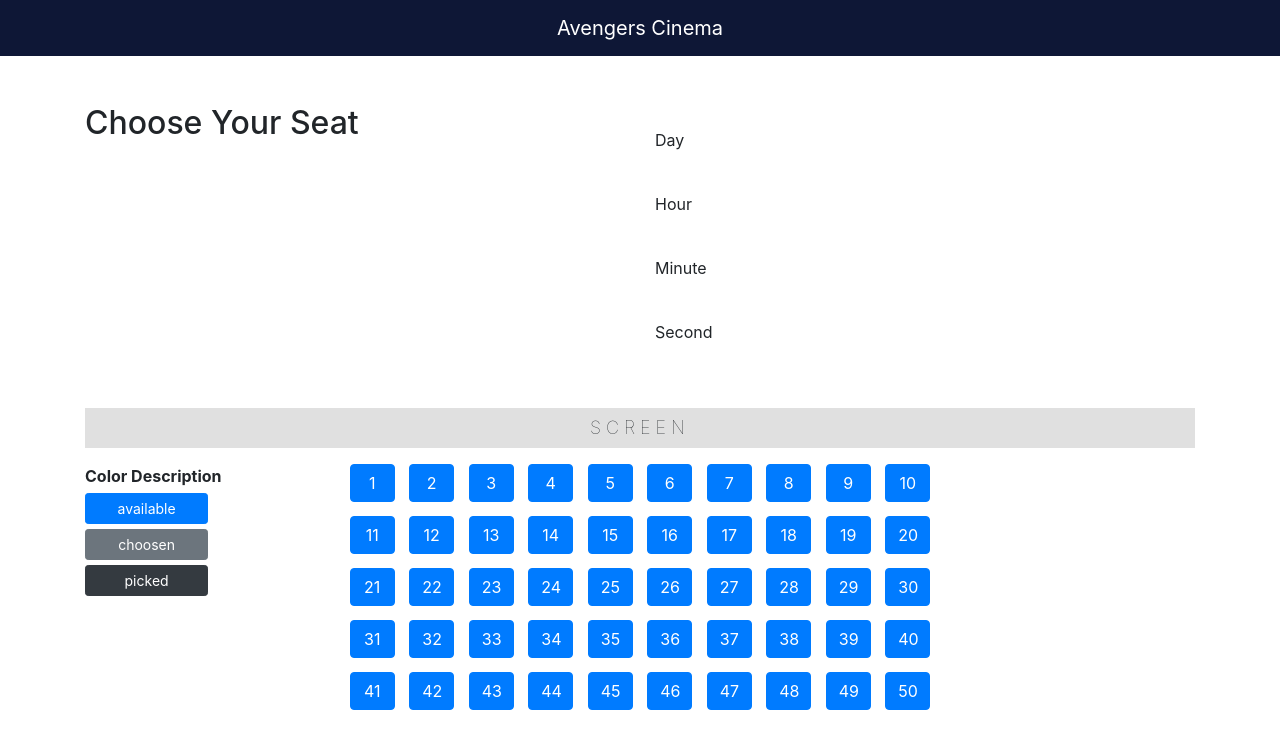
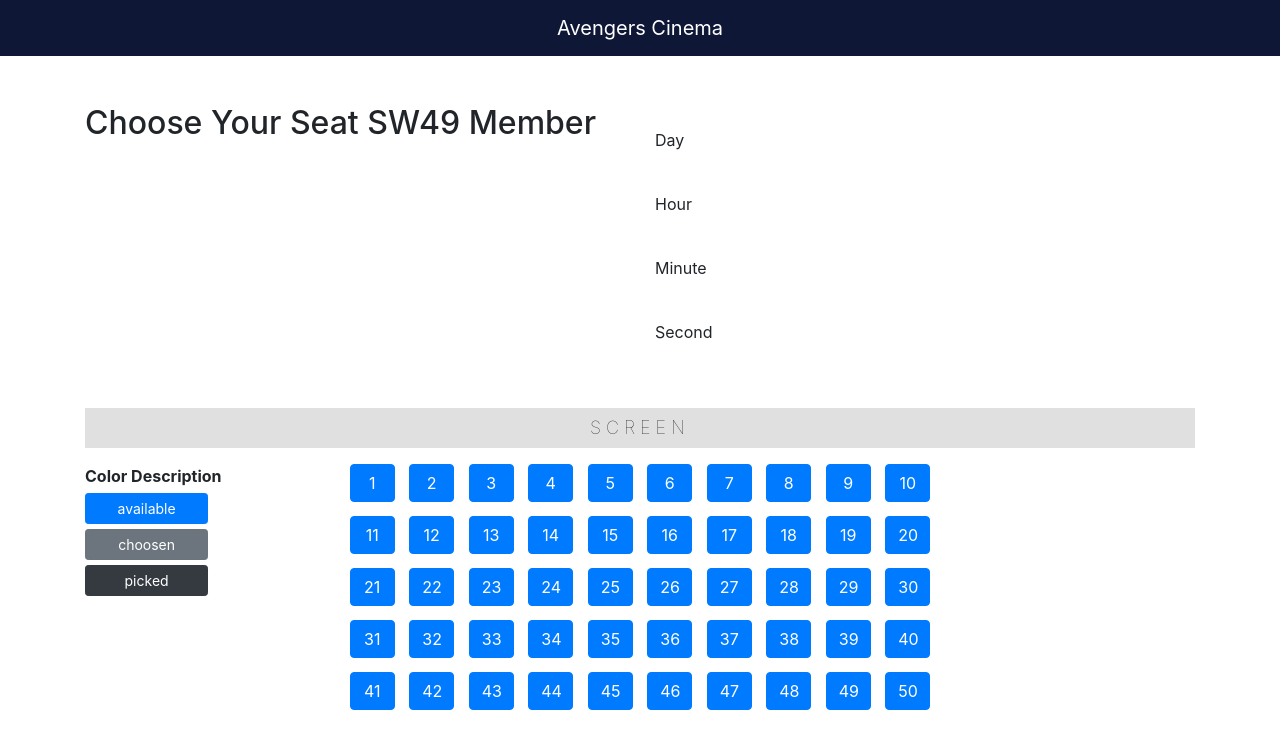
Before and after one commit to dekathomas/avengers-theater, a plain HTML site: page index.html in a window 1280 px wide. Drawn offline with nearby package versions, Linux system fonts and the light colour scheme.

Commit message:
Ubah Title Choose Your Seat SW49 Member

```diff
--- a/index.html
+++ b/index.html
@@ -28,7 +28,7 @@
         <div class="container">
             <div class="row mt-5">
                 <div class="col-sm-6">
-                    <h2 class="choose-seat">Choose Your Seat</h2>
+                    <h2 class="choose-seat">Choose Your Seat SW49 Member</h2>
                 </div>
                 <div class="col-sm-6">
                     <div class="time">
```
